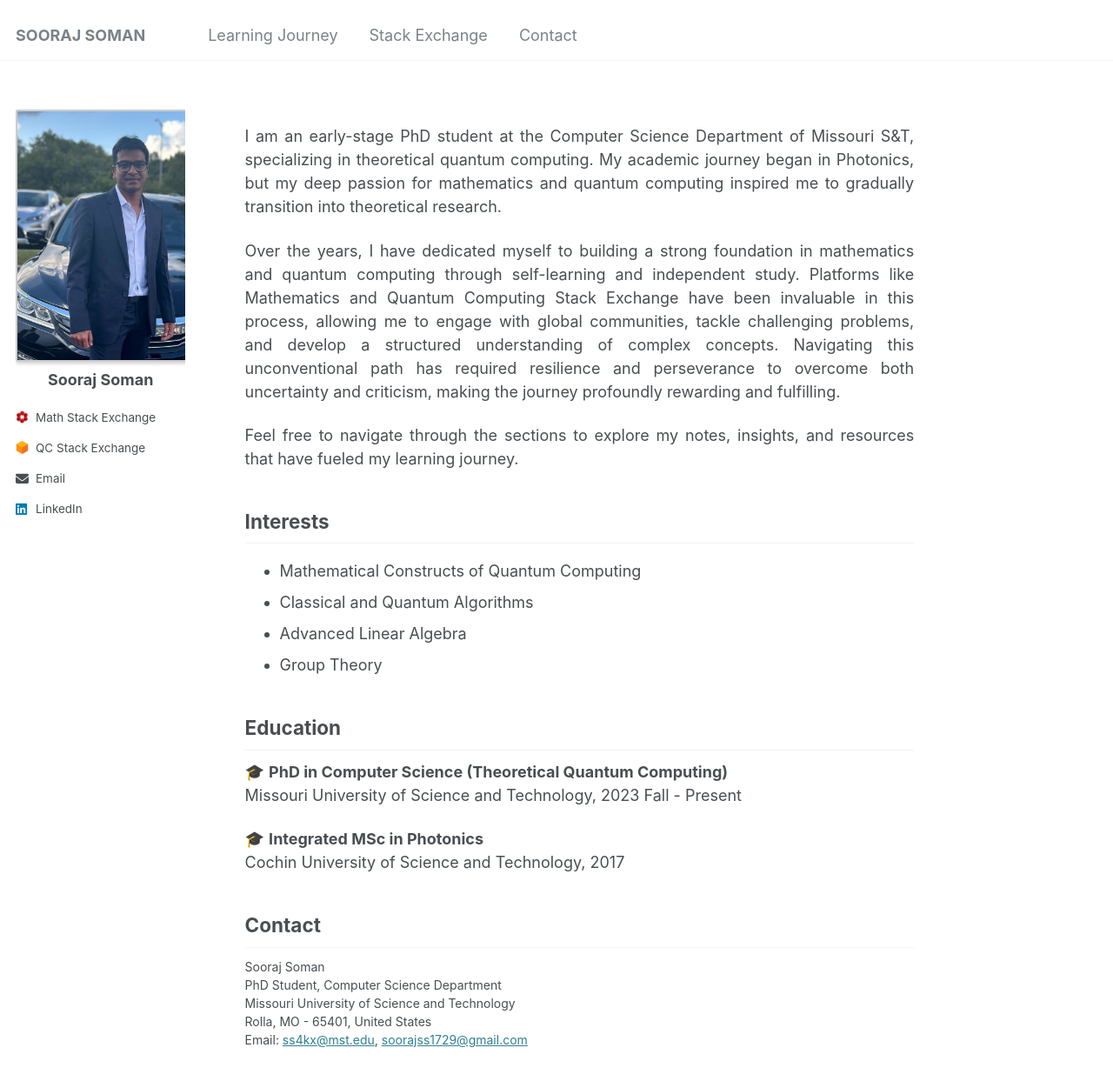
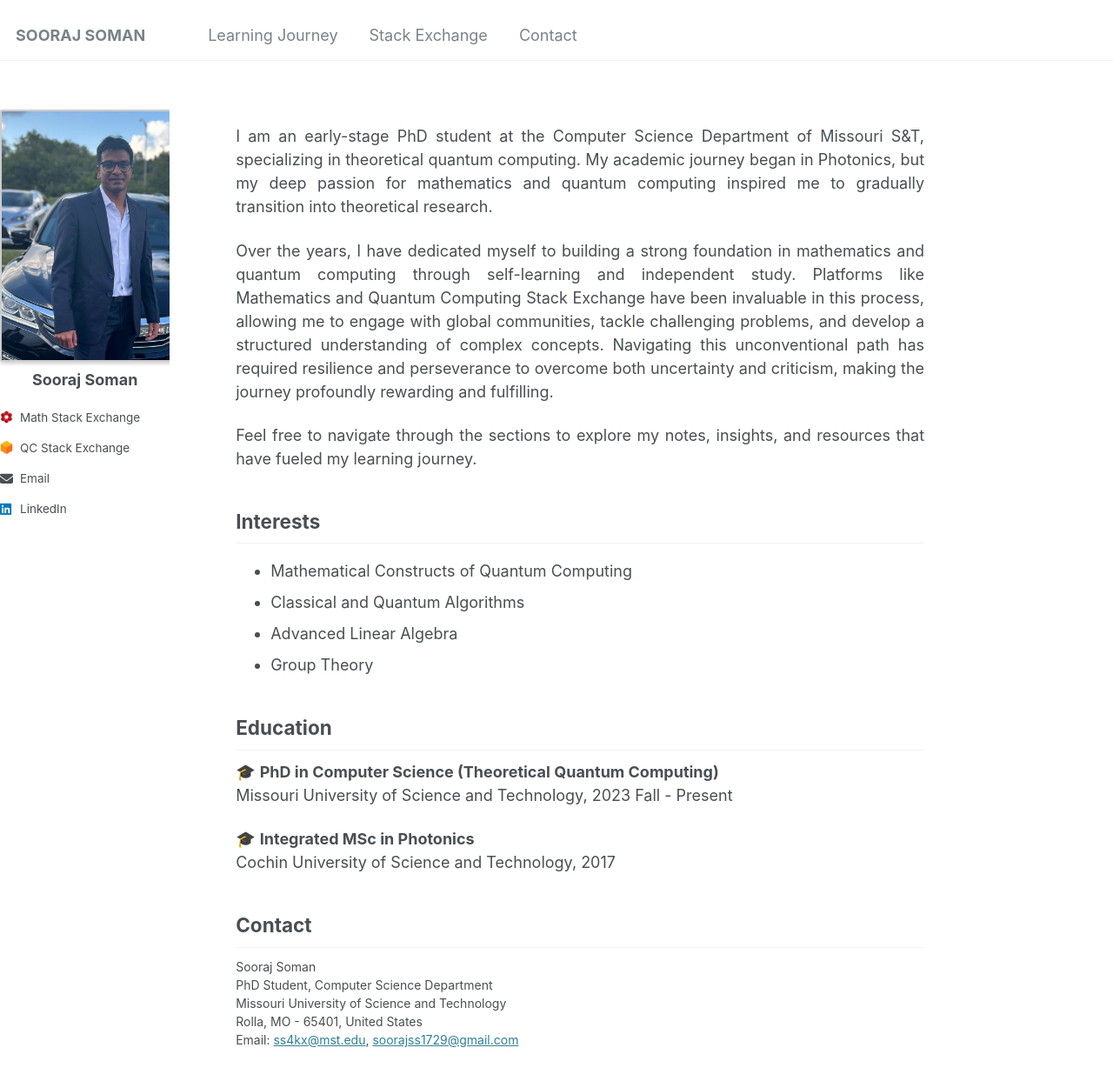
Before and after one commit to soorajss1729/soorajss1729.github.io, a Jekyll site: the page built from _pages/about.md, in a window 1280 px wide and 1400 px high. Shown: the top 1243 px of the window at 87% size. Built offline with Jekyll 4.4.1, drawn with Linux system fonts in a browser that asks for light colours.

Commit message:
Update _page.scss

```diff
--- a/_sass/_page.scss
+++ b/_sass/_page.scss
@@ -6,13 +6,13 @@
   @include container;
   @include clearfix;
   margin-top: 2em;
-  padding-left: 1em;
-  padding-right: 1em;
+  padding-left: 0em;
+  padding-right: 0em;
   animation: intro 0.3s both;
   animation-delay: 0.35s;
 
   @include breakpoint($x-large) {
-    max-width: 1400px;
+    max-width: 1600px;
   }
 }
 
```
